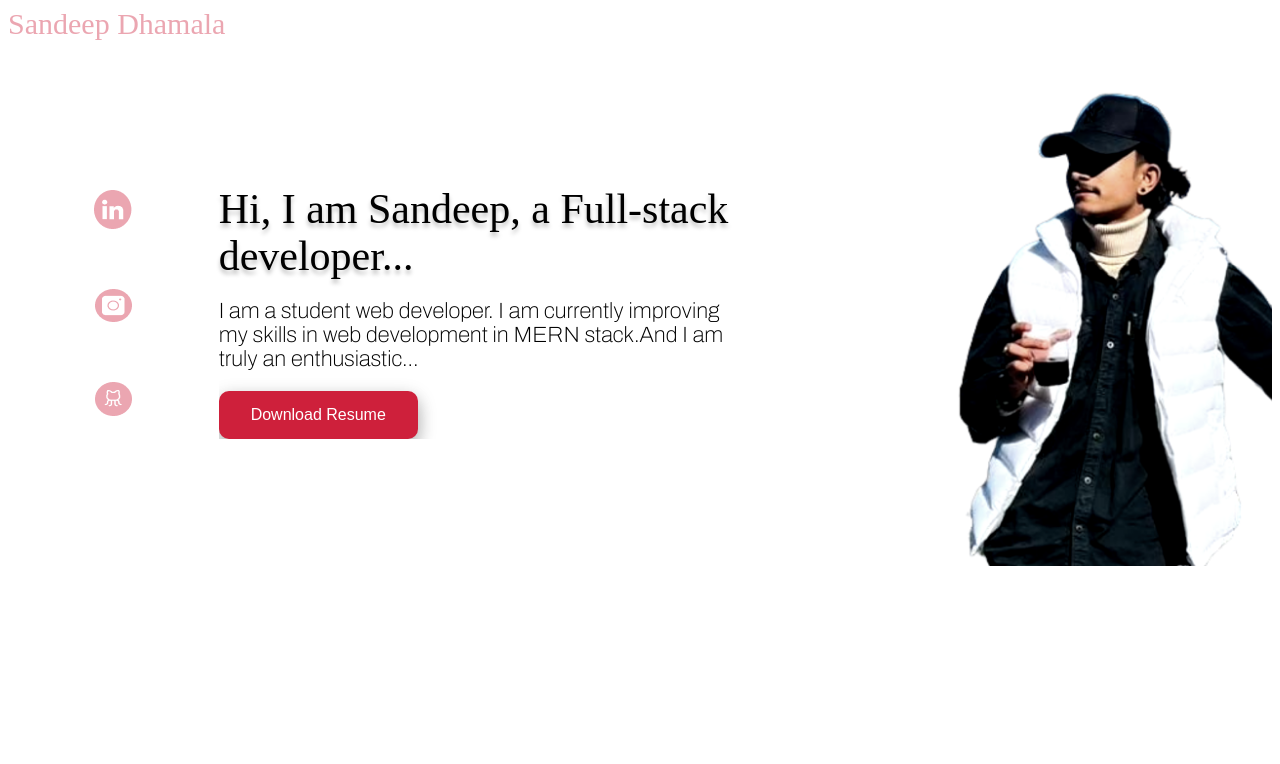
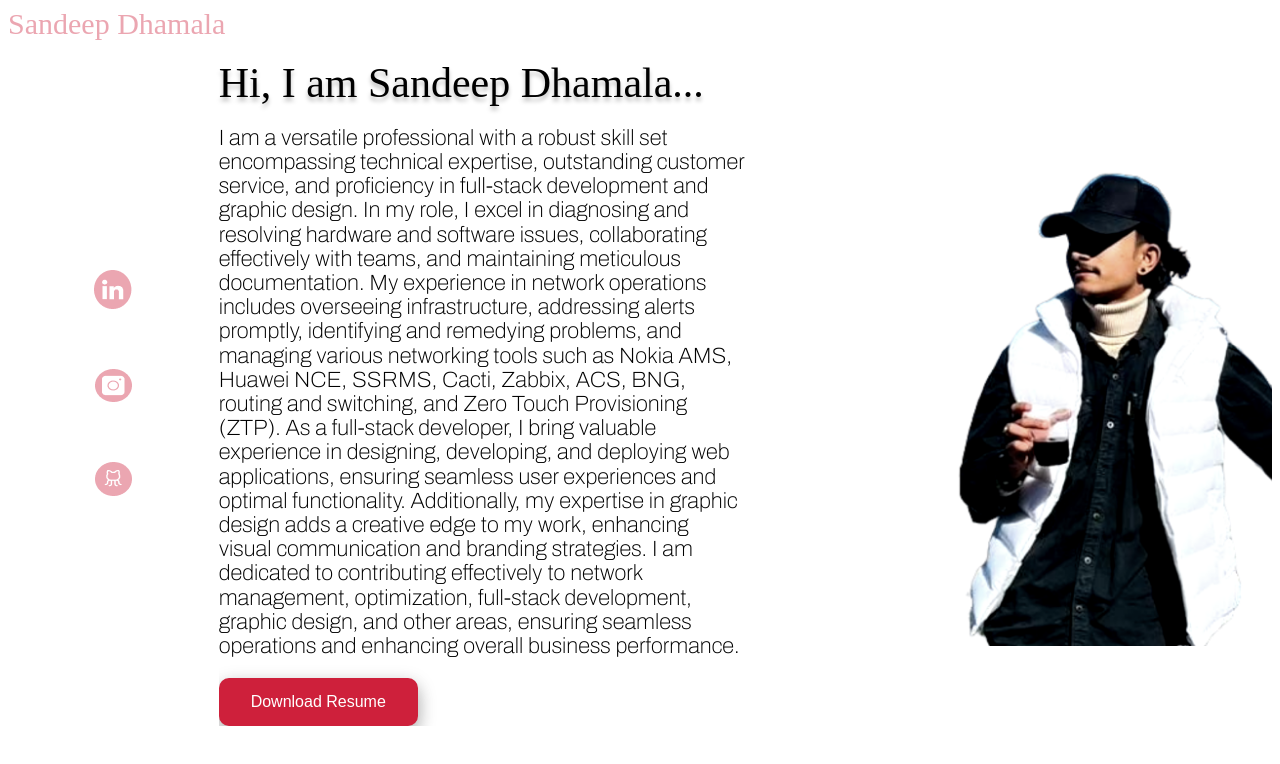
Before and after one commit to sandeep0600/my, a React (Create React App) app: page / in a window 1280 px wide. Shown: the top 764 px of the page. Built offline with nearby package versions, Linux system fonts and the light colour scheme; a web font is replaced by a local one.

Commit message:
Update App.js

```diff
--- a/src/App.js
+++ b/src/App.js
@@ -14,11 +14,10 @@ function App() {
         <img src={logo} alt="Logo" className="girl" />
         <div className="content">
           <span className="heading">
-            Hi, I am Sandeep, a Full-stack developer...
+            Hi, I am Sandeep Dhamala...
           </span>
           <span className="paragraph">
-            I am a student web developer. I am currently improving my skills in web development in MERN stack.And I am truly an enthusiastic...
-          </span>
+I am a versatile professional with a robust skill set encompassing technical expertise, outstanding customer service, and proficiency in full-stack development and graphic design. In my role, I excel in diagnosing and resolving hardware and software issues, collaborating effectively with teams, and maintaining meticulous documentation. My experience in network operations includes overseeing infrastructure, addressing alerts promptly, identifying and remedying problems, and managing various networking tools such as Nokia AMS, Huawei NCE, SSRMS, Cacti, Zabbix, ACS, BNG, routing and switching, and Zero Touch Provisioning (ZTP). As a full-stack developer, I bring valuable experience in designing, developing, and deploying web applications, ensuring seamless user experiences and optimal functionality. Additionally, my expertise in graphic design adds a creative edge to my work, enhancing visual communication and branding strategies. I am dedicated to contributing effectively to network management, optimization, full-stack development, graphic design, and other areas, ensuring seamless operations and enhancing overall business performance.          </span>
           <div className="App">
           <a href="https://drive.google.com/file/d/1Y8QOGaai3QDOtA7wSgjAPz3o0GlpM5bK/view?usp=sharing" target="_blank" rel="noreferrer">
           <button className="resume">Download Resume</button>
```
